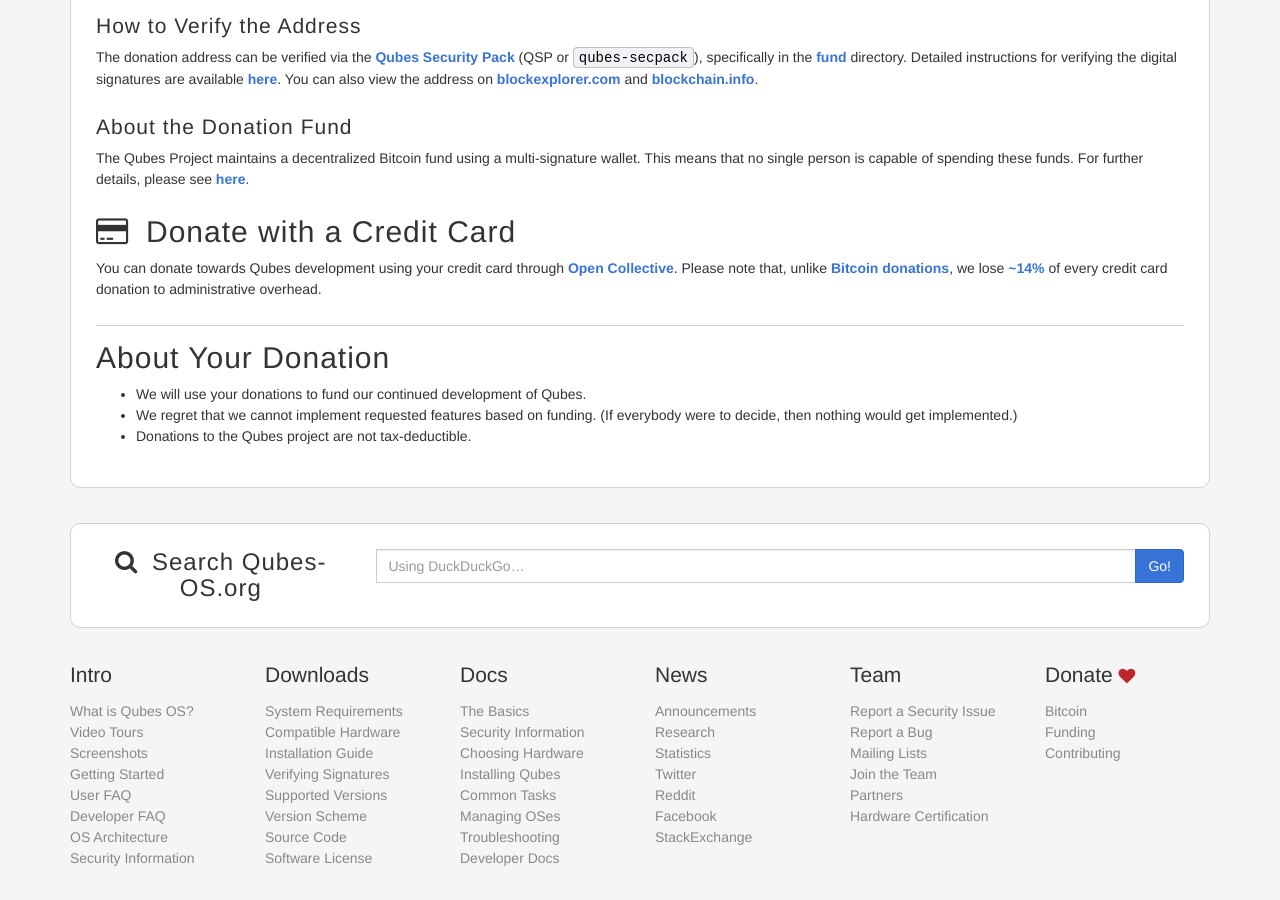
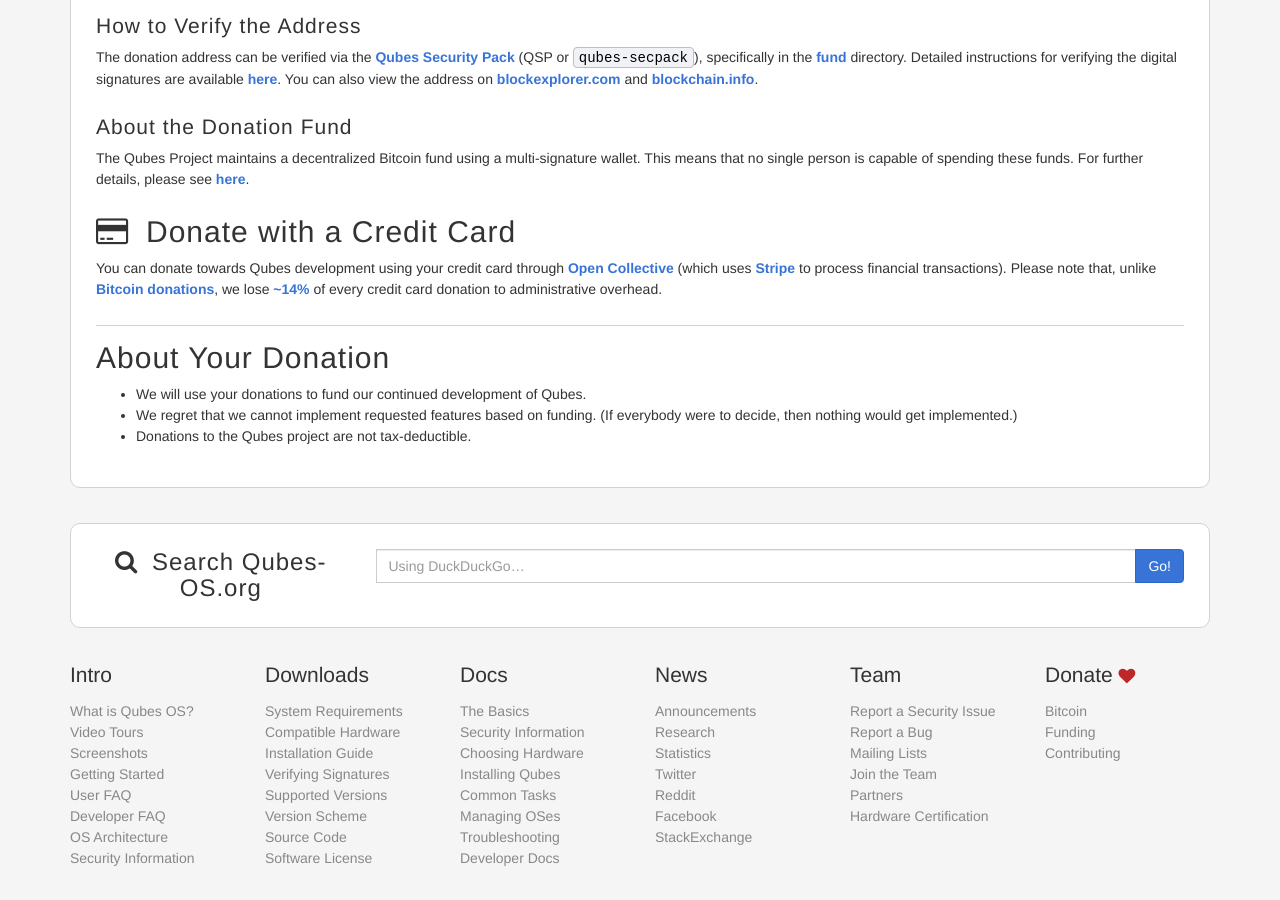
Before and after one commit to QubesOS/qubesos.github.io, a Jekyll site: the page built from pages/donate.md, in a window 1280 px wide and 900 px high, scrolled down 744 px. Built offline with Jekyll 4.4.1, drawn with Linux system fonts in a browser that asks for light colours; some web fonts are replaced; grey boxes are pictures that could not be loaded.

Commit message:
make clear that OC uses Stripe

```diff
--- a/pages/donate.md
+++ b/pages/donate.md
@@ -48,8 +48,7 @@ these funds. For further details, please see [here][announcement].
 <h2 id="credit-card"><i class="fa fa-credit-card" aria-hidden="true"></i> Donate with a Credit Card</h2>
 
 You can donate towards Qubes development using your credit card through
-[Open Collective]. Please note that, unlike [Bitcoin donations], we lose
-[~14%][open-collective-faq] of every credit card donation to administrative
+[Open Collective] (which uses [Stripe][stripe] to process financial transactions). Please note that, unlike [Bitcoin donations], we lose [~14%][open-collective-faq] of every credit card donation to administrative
 overhead.
 
 ---
@@ -72,3 +71,4 @@ overhead.
 [Open Collective]: https://opencollective.com/qubes-os
 [Bitcoin donations]: #bitcoin
 [open-collective-faq]: https://opencollective.com/faq
+[stripe]: https://stripe.com
```
